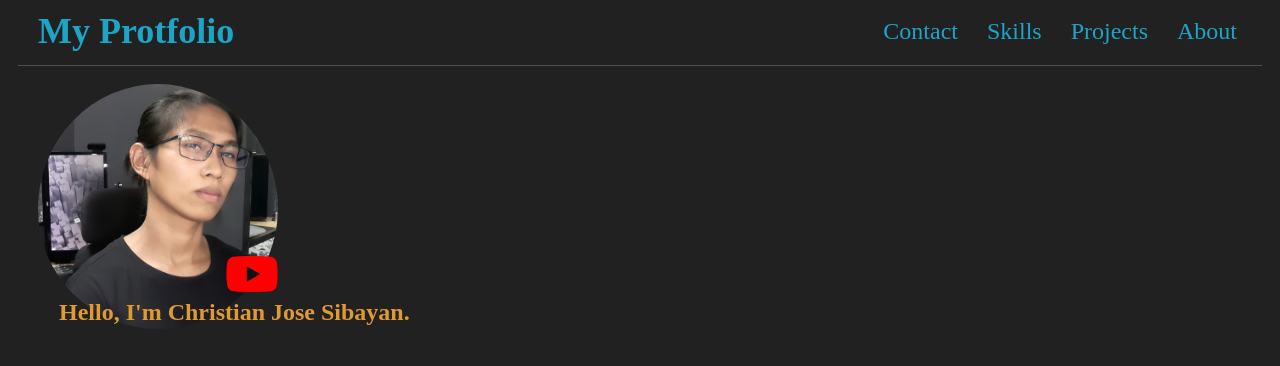
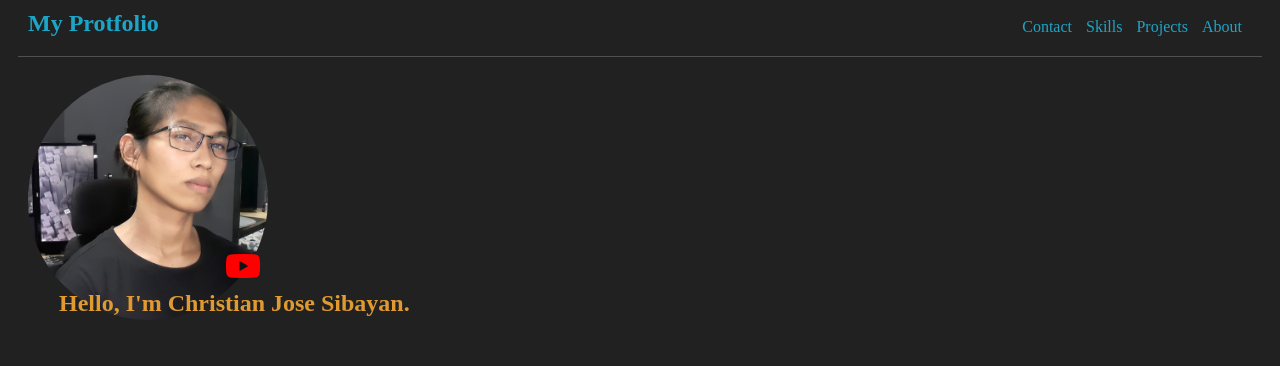
Before and after one commit to ChristianJoseSibayan/ChristianJoseSibayan.github.io, a plain HTML site: page The Beginning/HTML/index.html in a window 1280 px wide. Drawn offline with Linux system fonts and the light colour scheme.

Commit message:
Add files via upload

```diff
--- a/The Beginning/CSS/style.css
+++ b/The Beginning/CSS/style.css
@@ -71,11 +71,11 @@ li {
 }
 
 a {
-  padding-left: 10px;
-  padding-right: 5px;
+  padding-left: 0%;
+  padding-right: 0%;
   margin: 0%;
   display: inline-block;
   color: rgb(29, 165, 199);
-  font-size: x-large;
+  font-size: medium;
   text-decoration: none;
 }
```
